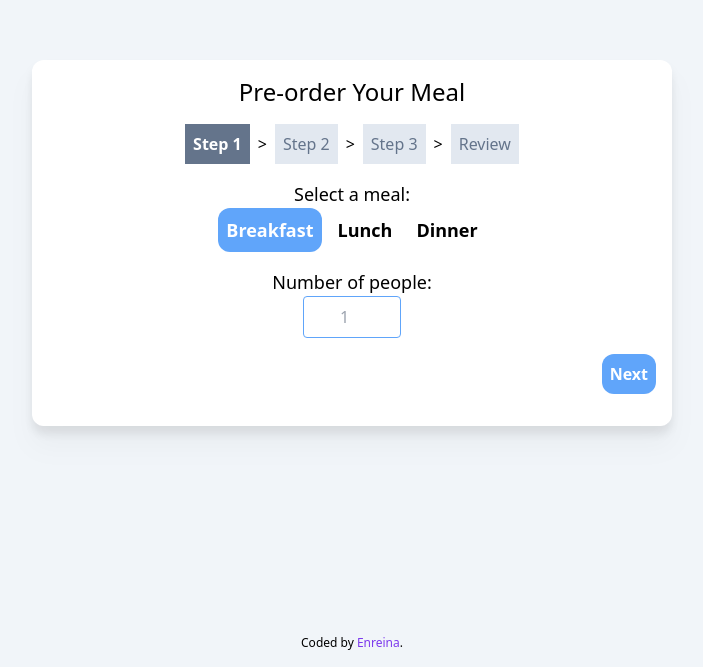
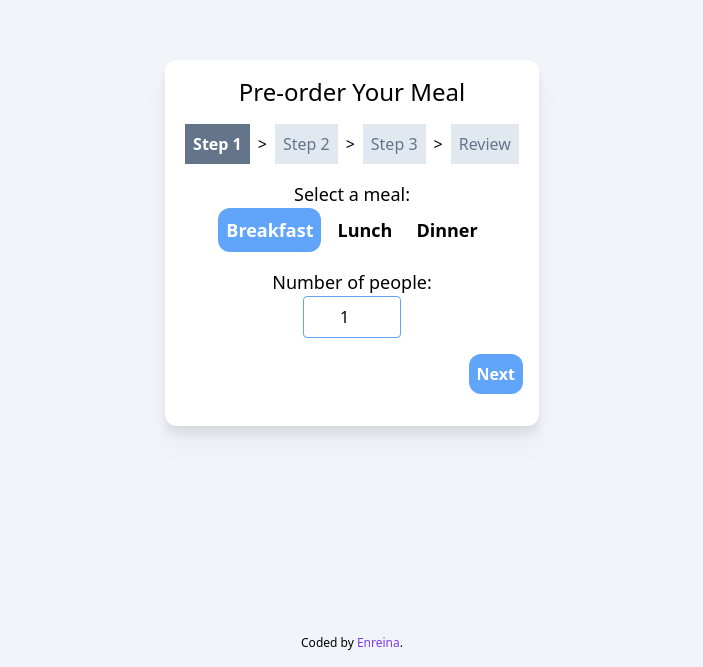
Before and after one commit to G123-jp/react_assignment, a Next.js app in the folder meal-order/: page / in a window 1280 px wide. Shown: the part 133-800 px from the top of the page, without its empty margins (288-991 px from the left). Built offline with nearby package versions, Linux system fonts and the light colour scheme.

Commit message:
Implement reducer action when num of people is changed

```diff
--- a/meal-order/components/PreOrderMealForm.tsx
+++ b/meal-order/components/PreOrderMealForm.tsx
@@ -98,13 +98,20 @@ const initialState: StateType = {
   selectedDishes: new Map<number, number>(),
 };
 
-type ActionType = { type: "select_meal_type"; payload: { mealType: MealType } };
+type ActionType =
+  | { type: "select_meal_type"; payload: { mealType: MealType } }
+  | { type: "select_num_people"; payload: { numOfPeople: number } };
 
 const reducer = (state: StateType, action: ActionType): StateType => {
   if (action.type === "select_meal_type") {
     return {
       ...state,
       selectedMealType: action.payload.mealType,
+    };
+  } else if (action.type === "select_num_people") {
+    return {
+      ...state,
+      numOfPeople: action.payload.numOfPeople,
     };
   }
   throw Error("unknown action");
@@ -113,7 +120,7 @@ const reducer = (state: StateType, action: ActionType): StateType => {
 export default function PreOrderMealForm() {
   const [currentStep, setCurrentStep] = useState<number>(0);
   const [state, dispatch] = useReducer(reducer, initialState);
-  const { selectedMealType } = state;
+  const { selectedMealType, numOfPeople } = state;
 
   const CurrentForm = () => {
     switch (currentStep) {
@@ -124,6 +131,10 @@ export default function PreOrderMealForm() {
             onMealTypeSelected={(mealType) =>
               dispatch({ type: "select_meal_type", payload: { mealType } })
             }
+            numOfPeople={numOfPeople}
+            onNumOfPeopleChanged={(numOfPeople) => {
+              dispatch({ type: "select_num_people", payload: { numOfPeople } });
+            }}
           />
         );
       case 1:
--- a/meal-order/components/steps/Step1Form.tsx
+++ b/meal-order/components/steps/Step1Form.tsx
@@ -54,10 +54,14 @@ const MealTypeGroupButton = ({
 
 export default function Step1Form({
   onMealTypeSelected,
-  selectedMealType = "breakfast",
+  selectedMealType,
+  onNumOfPeopleChanged,
+  numOfPeople,
 }: {
   onMealTypeSelected: (mealType: MealType) => void;
-  selectedMealType?: MealType;
+  selectedMealType: MealType;
+  onNumOfPeopleChanged: (numOfPeople: number) => void;
+  numOfPeople: number;
 }) {
   return (
     <>
@@ -75,7 +79,10 @@ export default function Step1Form({
           type="number"
           min="1"
           max="10"
-          placeholder="1"
+          value={numOfPeople}
+          onChange={({ target: { value } }) => {
+            onNumOfPeopleChanged(Number.parseInt(value));
+          }}
         />
       </div>
     </>
--- a/meal-order/pages/index.tsx
+++ b/meal-order/pages/index.tsx
@@ -11,7 +11,7 @@ export default function Home() {
         <link rel="icon" href="/favicon.ico" />
       </Head>
       <div className="bg-slate-100 flex flex-col items-center justify-center min-h-screen">
-        <main className="text-center drop-shadow-xl rounded-xl bg-white min-w-[50%] h-fit p-4 pb-8 mt-auto min-h-[75%]">
+        <main className="text-center drop-shadow-xl rounded-xl bg-white h-fit p-4 pb-8 mt-auto min-h-[75%]">
           <PreOrderMealForm />
         </main>
         <footer className="attribution mt-auto p-4 text-xs text-center">
```
